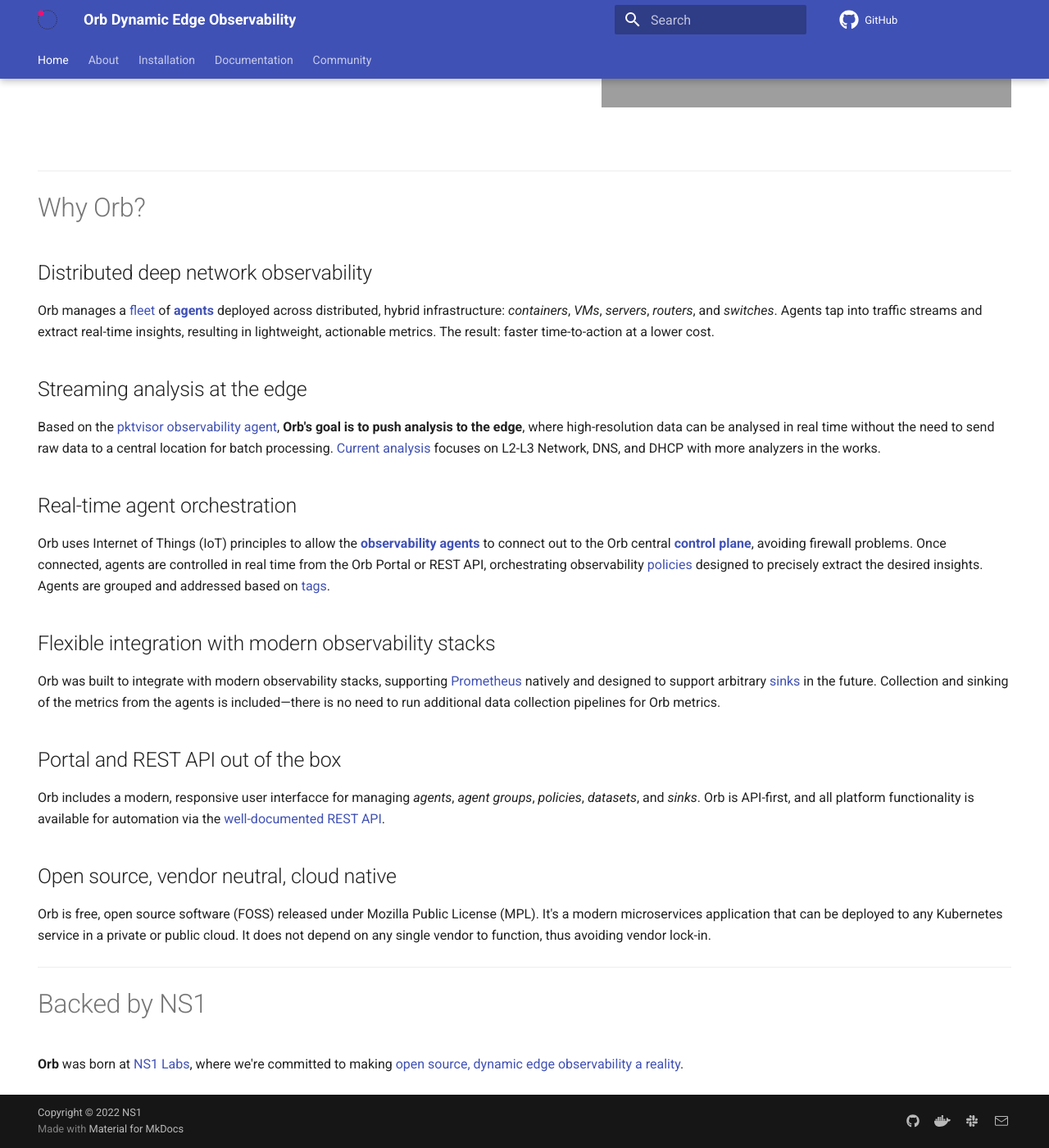
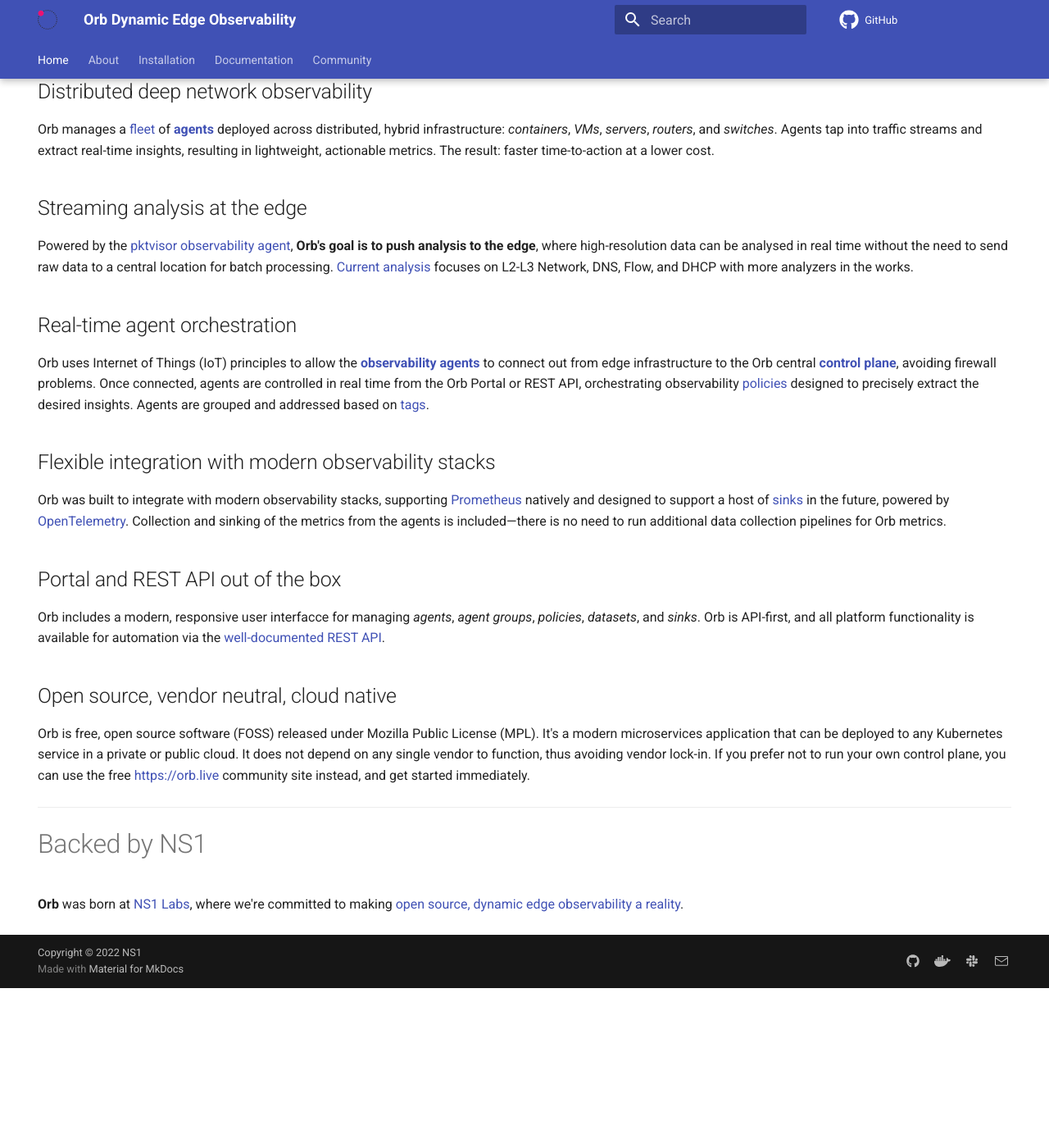
Before and after one commit to orb-community/orb-website, an MkDocs documentation site: the page built from docs/index.md, in a window 1280 px wide and 1400 px high, scrolled down 614 px. Shown: the whole window at 82% size. Built offline with MkDocs 1.6.1 and Material for MkDocs 9.7.7, drawn with Linux system fonts in a browser that asks for light colours; comment, search, counter and statistics services are not loaded; after the commit the page ends 1819 px from its top, so only the background shows below that; grey boxes are pictures that could not be loaded.

Commit message:
update home page

```diff
--- a/docs/index.md
+++ b/docs/index.md
@@ -7,15 +7,11 @@
 <h1></h1>
 <img src="img/ORB-logo-black@3x.png" alt="Orb" width="500"/>
 
-<iframe align="right" width="500" height="300" src="https://www.youtube.com/embed/XzpSckJzxxs" title="YouTube video player" frameborder="0" allow="accelerometer; autoplay; clipboard-write; encrypted-media; gyroscope; picture-in-picture" allowfullscreen></iframe>
-
 
 # Open source, dynamic edge observability.
 
 [Get Started with Orb](install/){ .md-button .md-button--primary }
 
-<br> <br> <br> <br>
-<br> <br> <br> <br>
 
 ***
 
@@ -27,21 +23,21 @@
 
 
 ## Streaming analysis at the edge
-Based on the [pktvisor observability agent](https://pktvisor.dev), **Orb's goal is to push analysis to the edge**, where high-resolution data can be analysed in real time without the need to send raw data to a central location for batch processing. [Current analysis](https://github.com/ns1labs/pktvisor/wiki/Current-Metrics) focuses on L2-L3 Network, DNS, and DHCP with more analyzers in the works.
+Powered by the [pktvisor observability agent](https://pktvisor.dev), **Orb's goal is to push analysis to the edge**, where high-resolution data can be analysed in real time without the need to send raw data to a central location for batch processing. [Current analysis](https://github.com/ns1labs/pktvisor/wiki/Current-Metrics) focuses on L2-L3 Network, DNS, Flow, and DHCP with more analyzers in the works.
 
 ## Real-time agent orchestration
-Orb uses Internet of Things (IoT) principles to allow the **[observability agents](https://getorb.io/about/#the-agents)** to connect out to the Orb central **[control plane](https://getorb.io/about/#the-control-plane)**, avoiding firewall problems. Once connected, agents are controlled in real time from the Orb Portal or REST API, orchestrating observability [policies](about/#policies) designed to precisely extract the desired insights. Agents are grouped and addressed based on [tags](about/#agent-group).
+Orb uses Internet of Things (IoT) principles to allow the **[observability agents](https://getorb.io/about/#the-agents)** to connect out from edge infrastructure to the Orb central **[control plane](https://getorb.io/about/#the-control-plane)**, avoiding firewall problems. Once connected, agents are controlled in real time from the Orb Portal or REST API, orchestrating observability [policies](about/#policies) designed to precisely extract the desired insights. Agents are grouped and addressed based on [tags](about/#agent-group).
 
 ## Flexible integration with modern observability stacks
 Orb was built to integrate with modern observability stacks, supporting [Prometheus](https://prometheus.io/) natively and
-designed to support arbitrary [sinks](about/#sinks) in the future. Collection and sinking of the metrics from the agents
+designed to support a host of [sinks](about/#sinks) in the future, powered by [OpenTelemetry](https://opentelemetry.io/). Collection and sinking of the metrics from the agents
 is included—there is no need to run additional data collection pipelines for Orb metrics.
 
 ## Portal and REST API out of the box
 Orb includes a modern, responsive user interfacce for managing *agents*, *agent groups*, *policies*, *datasets*, and *sinks*. Orb is API-first, and all platform functionality is available for automation via the [well-documented REST API](docs/#working-with-api-docs).
 
 ## Open source, vendor neutral, cloud native
-Orb is free, open source software (FOSS) released under Mozilla Public License (MPL). It's a modern microservices application that can be deployed to any Kubernetes service in a private or public cloud. It does not depend on any single vendor to function, thus avoiding vendor lock-in.
+Orb is free, open source software (FOSS) released under Mozilla Public License (MPL). It's a modern microservices application that can be deployed to any Kubernetes service in a private or public cloud. It does not depend on any single vendor to function, thus avoiding vendor lock-in. If you prefer not to run your own control plane, you can use the free [https://orb.live](https://orb.live/) community site instead, and get started immediately.
 
 ***
 
```
